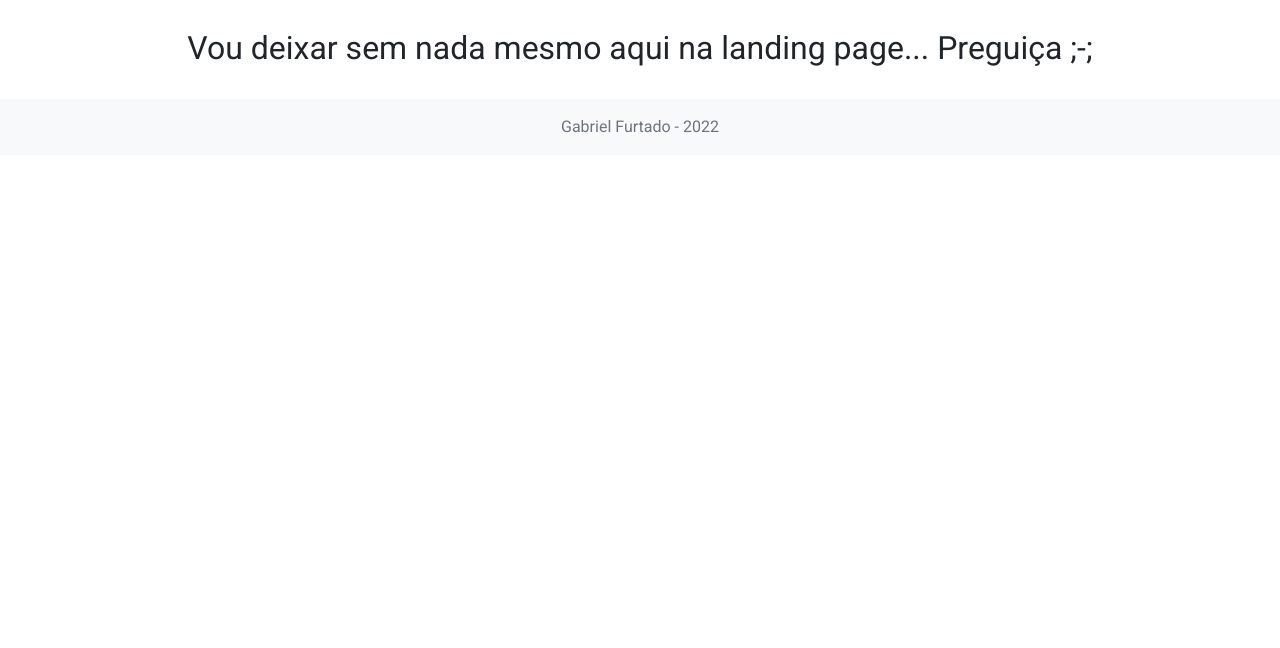
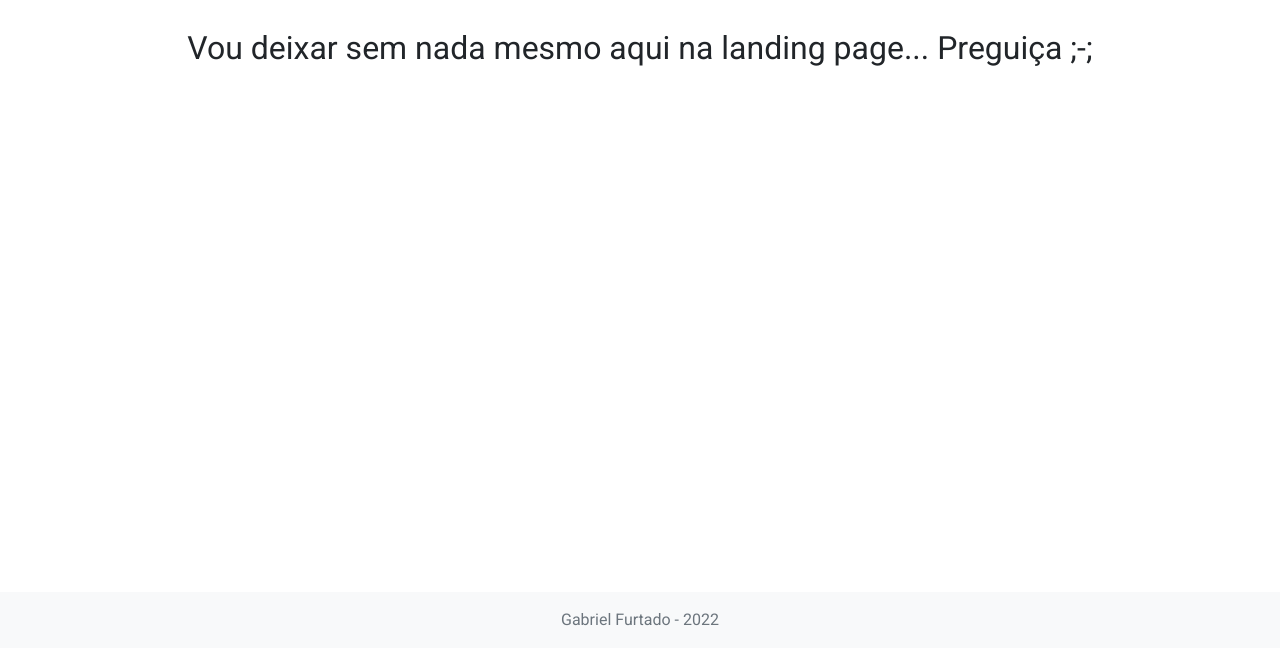
Before and after one commit to gfcleao/gfcleao.github.io, a plain HTML site: page index.html in a window 1280 px wide. Shown: the part 152-800 px from the top of the page. Drawn offline with nearby package versions, Linux system fonts and the light colour scheme.

Commit message:
Arrumando o bug do footer
Oops, esqueci de botar fixed-bottom 🤡

```diff
--- a/index.html
+++ b/index.html
@@ -63,7 +63,7 @@
         </center>
     </div>
     <br>
-    <footer class="footer text-center mt-auto py-3 bg-light">
+    <footer class="footer text-center mt-auto py-3 bg-light fixed-bottom">
         <div class="container">
             <span class="text-muted">Gabriel Furtado - 2022</span>
         </div>
```
Also changed, not shown: projects/caplinux.html (+1 -1 lines), projects/zeloumzelo.html (+1 -1 lines).
